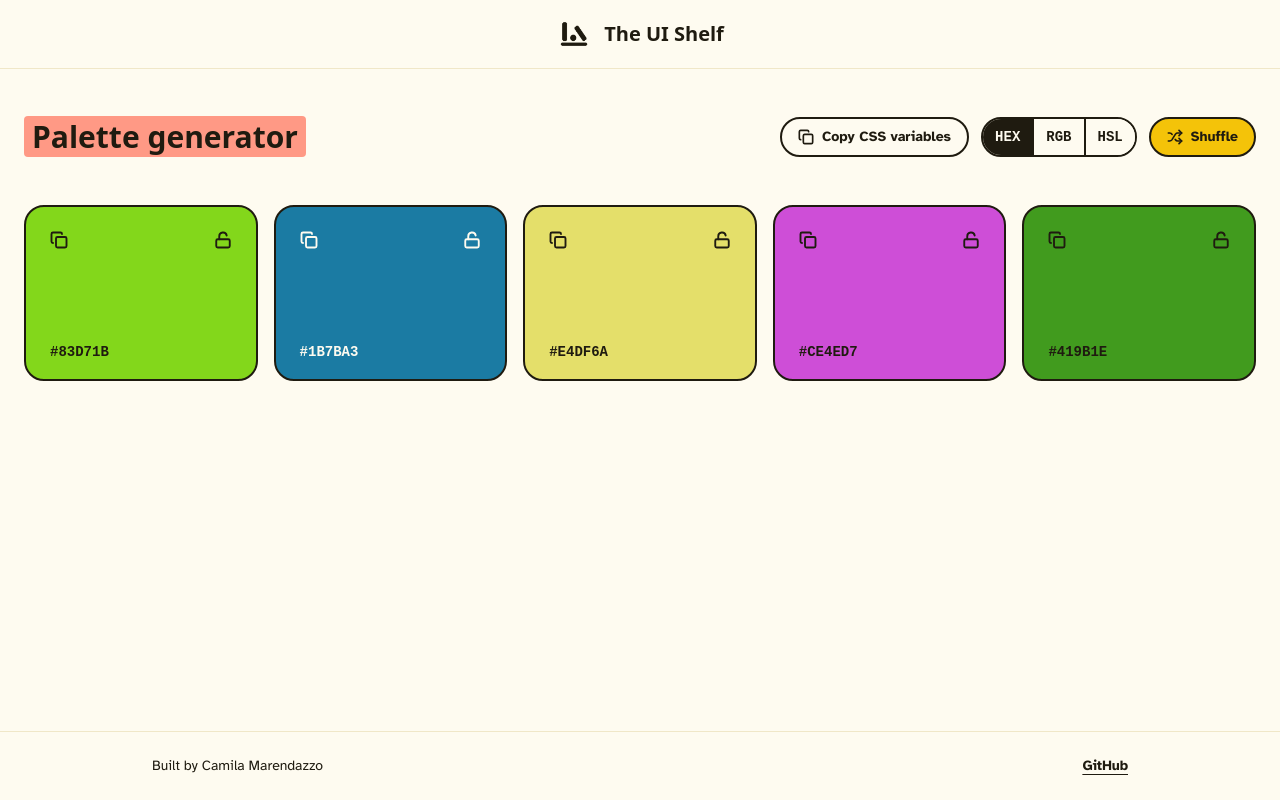
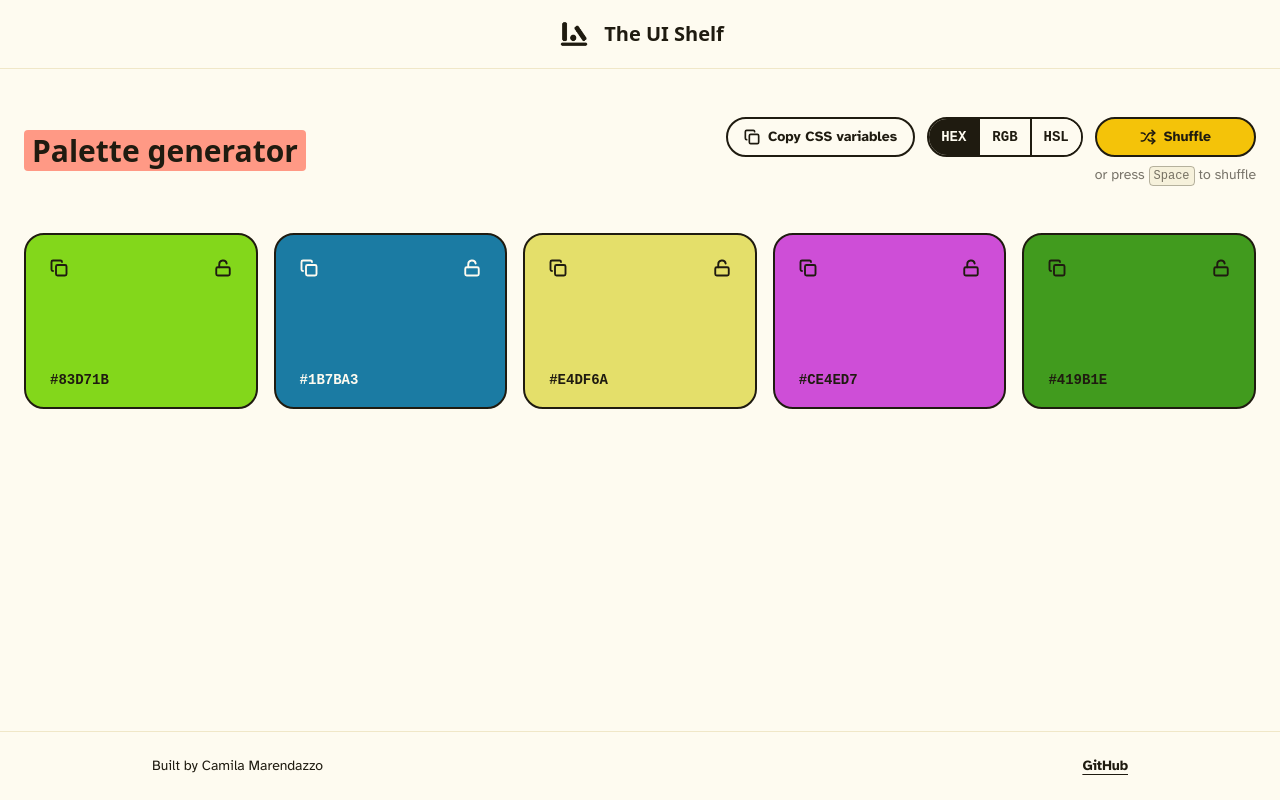
Before and after one commit to camilamarendazzo/ui-shelf, a React (Vite) app: page /palette-generator in a window 1280 px wide. Built offline with nearby package versions, Linux system fonts and the light colour scheme.

Commit message:
feat: re-roll the palette with the spacebar

```diff
--- a/src/tools/palette-generator/PaletteGenerator.tsx
+++ b/src/tools/palette-generator/PaletteGenerator.tsx
@@ -1,44 +1,23 @@
-import { Shuffle } from "lucide-react";
 import { useState } from "react";
-import { tools } from "../../data/tools";
-import CopyButton from "./components/CopyButton";
-import FormatToggle from "./components/FormatToggle";
+import PaletteHeader from "./components/PaletteHeader";
 import Swatch from "./components/Swatch";
-import { formatColor } from "./format";
 import type { ColorFormat } from "./format";
 import { usePalette } from "./usePalette";
-
-const accent = tools.find((tool) => tool.name === "Palette generator")?.color;
+import { useShuffleShortcut } from "./useShuffleShortcut";
 
 function PaletteGenerator() {
   const { palette, randomize, toggleLock, setColor } = usePalette();
   const [format, setFormat] = useState<ColorFormat>("hex");
-
-  const cssVariables = palette
-    .map((swatch, i) => `--color-${i + 1}: ${formatColor(swatch.rgb, format)};`)
-    .join("\n");
+  useShuffleShortcut(randomize);
 
   return (
     <section className="space-y-12">
-      <header className="flex flex-wrap items-center justify-between gap-4">
-        <h1 className="font-display text-3xl font-bold">
-          <span className="rounded-sm px-2" style={{ backgroundColor: accent }}>
-            Palette generator
-          </span>
-        </h1>
-        <div className="flex flex-wrap items-center gap-3">
-          <CopyButton text={cssVariables} label="Copy CSS variables" />
-          <FormatToggle value={format} onChange={setFormat} />
-          <button
-            type="button"
-            onClick={randomize}
-            className="inline-flex items-center gap-2 rounded-card border-2 border-ink bg-brand px-4 py-2 text-sm font-bold text-ink transition hover:brightness-95"
-          >
-            <Shuffle aria-hidden="true" size={16} strokeWidth={2.5} />
-            Shuffle
-          </button>
-        </div>
-      </header>
+      <PaletteHeader
+        palette={palette}
+        format={format}
+        onFormatChange={setFormat}
+        onShuffle={randomize}
+      />
 
       <ul className="grid grid-cols-2 gap-4 sm:grid-cols-3 lg:grid-cols-5">
         {palette.map((swatch, i) => (
--- /dev/null
+++ b/src/tools/palette-generator/components/PaletteHeader.tsx
@@ -0,0 +1,59 @@
+import { Shuffle } from "lucide-react";
+import { tools } from "../../../data/tools";
+import { formatColor } from "../format";
+import type { ColorFormat } from "../format";
+import type { PaletteSwatch } from "../usePalette";
+import CopyButton from "./CopyButton";
+import FormatToggle from "./FormatToggle";
+
+const accent = tools.find((tool) => tool.name === "Palette generator")?.color;
+
+function PaletteHeader({
+  palette,
+  format,
+  onFormatChange,
+  onShuffle,
+}: {
+  palette: PaletteSwatch[];
+  format: ColorFormat;
+  onFormatChange: (format: ColorFormat) => void;
+  onShuffle: () => void;
+}) {
+  const cssVariables = palette
+    .map((swatch, i) => `--color-${i + 1}: ${formatColor(swatch.rgb, format)};`)
+    .join("\n");
+
+  return (
+    <header className="flex flex-wrap items-center justify-between gap-4">
+      <h1 className="font-display text-3xl font-bold">
+        <span className="rounded-sm px-2" style={{ backgroundColor: accent }}>
+          Palette generator
+        </span>
+      </h1>
+      <div className="flex flex-wrap items-start gap-3">
+        <CopyButton text={cssVariables} label="Copy CSS variables" />
+        <FormatToggle value={format} onChange={onFormatChange} />
+        <div className="space-y-2">
+          <button
+            type="button"
+            onClick={onShuffle}
+            aria-keyshortcuts="Space"
+            className="inline-flex w-full items-center justify-center gap-2 rounded-card border-2 border-ink bg-brand p-2 text-sm font-bold text-ink transition hover:brightness-95"
+          >
+            <Shuffle aria-hidden="true" size={16} strokeWidth={2.5} />
+            Shuffle
+          </button>
+          <p className="text-sm text-ink/60">
+            or press{" "}
+            <kbd className="rounded border border-ink/30 bg-line/50 px-1 py-0.5 font-mono text-xs">
+              Space
+            </kbd>{" "}
+            to shuffle
+          </p>
+        </div>
+      </div>
+    </header>
+  );
+}
+
+export default PaletteHeader;
--- /dev/null
+++ b/src/tools/palette-generator/useShuffleShortcut.ts
@@ -0,0 +1,25 @@
+import { useEffect, useRef } from "react";
+
+// Re-rolls on Space but only when focus isn't on a control
+export function useShuffleShortcut(onShuffle: () => void) {
+  const onShuffleRef = useRef(onShuffle);
+  onShuffleRef.current = onShuffle;
+
+  useEffect(() => {
+    const onKeyDown = (event: KeyboardEvent) => {
+      if (event.key !== " " || event.ctrlKey || event.metaKey || event.altKey) {
+        return;
+      }
+      const target = event.target as HTMLElement | null;
+      if (
+        target?.closest("button, input, textarea, select, a, [contenteditable]")
+      ) {
+        return;
+      }
+      event.preventDefault();
+      onShuffleRef.current();
+    };
+    window.addEventListener("keydown", onKeyDown);
+    return () => window.removeEventListener("keydown", onKeyDown);
+  }, []);
+}
```
